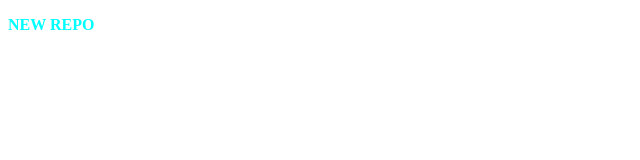
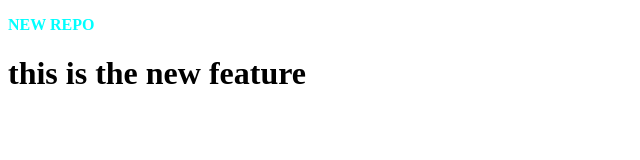
Before and after one commit to Nitin0018/Localrepo, a plain HTML site: page index.html in a window 1280 px wide. Shown: the whole page, without its empty margins (0-640 px from the left). Drawn offline with Linux system fonts and the light colour scheme.

Commit message:
add new feature

```diff
--- a/index.html
+++ b/index.html
@@ -10,5 +10,6 @@
 <body>
 
     <p><b>NEW REPO</b></p>
+    <h1>this is the new feature</h1>
 </body>
 </html>
```
Also changed, not shown: 1 other file.
